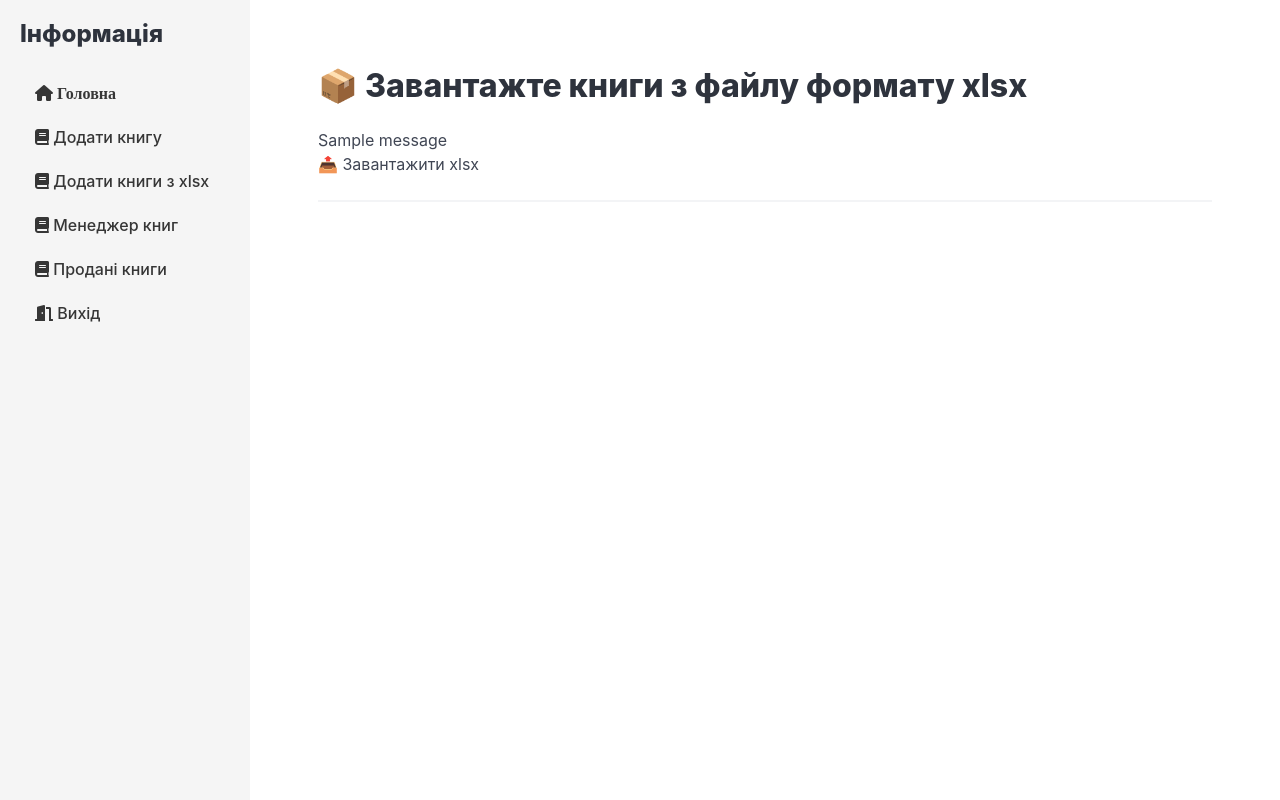
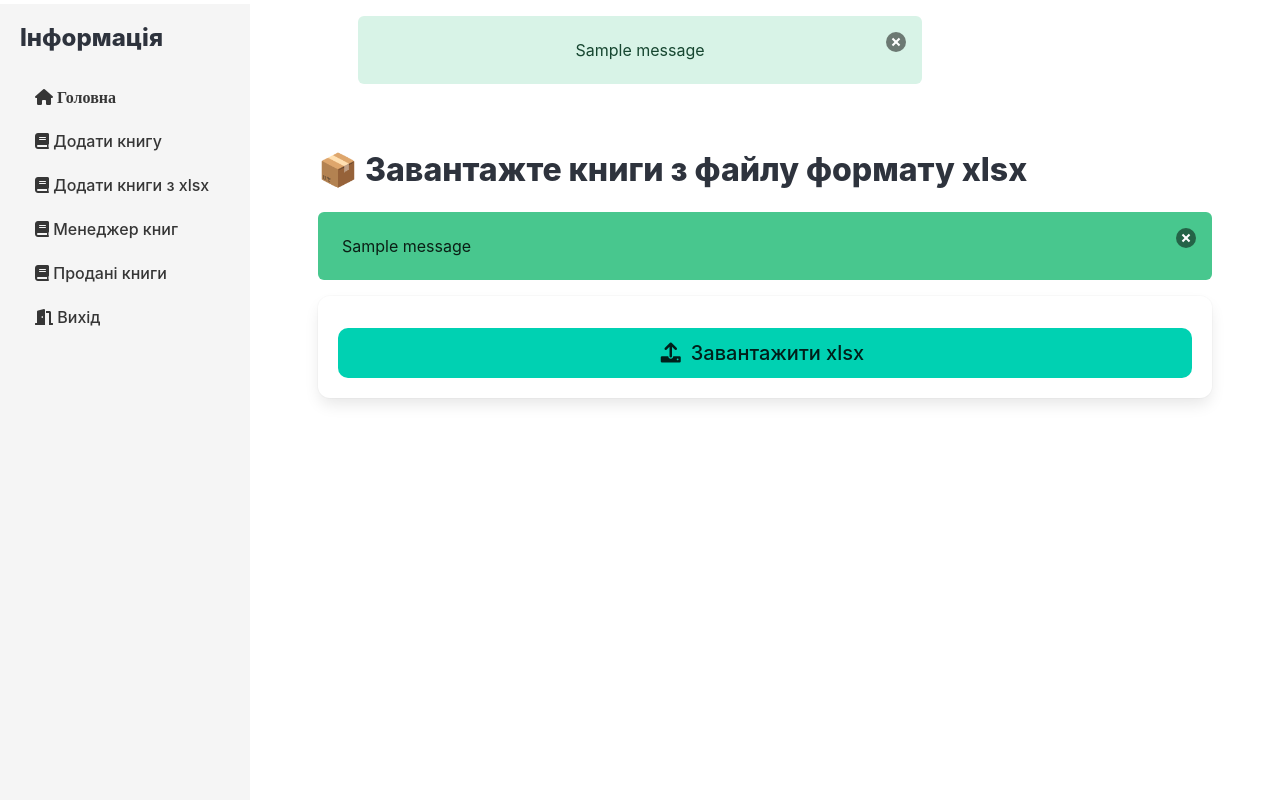
Before and after one commit to kateryna-nalivayko/MarketplaceBookStore, a Django app: template store/templates/store/import_books.html in a window 1280 px wide. Run offline with Django 5.2, Linux system fonts and the light colour scheme; the template is opened without the code that fills it: most values are stand-ins (such as "Sample title", 1, 10 or a date in 2020); one stand-in notice (Sample message) is shown; parts of the project's set-up code (start-up, migrations or seed data) failed here and were passed over; some libraries are stand-ins or nearby versions.

Commit message:
Enhance import books functionality: improve UI for messages, add file requirements context, and handle import errors with user notifications

```diff
--- a/store/templates/store/import_books.html
+++ b/store/templates/store/import_books.html
@@ -7,28 +7,35 @@
         <h1 class="title">📦 Завантажте книги з файлу формату xlsx</h1>
 
         {% if messages %}
-        <div>
+        <div class="messages mb-4">
             {% for message in messages %}
-            <p class="{% if message.tags %}alert alert-{{ message.tags }}{% endif %}">
+            <div class="notification {% if message.tags %}is-{{ message.tags }}{% endif %}">
                 {{ message }}
-            </p>
+                <button class="delete"></button>
+            </div>
             {% endfor %}
         </div>
         {% endif %}
 
-      <!-- CSV Upload Form -->
-      <form method="post" enctype="multipart/form-data" class="form-group">
+        <!-- Upload Form -->
+        <div class="box">
+            <form method="post" enctype="multipart/form-data" class="form">
                 {% csrf_token %}
+                <div class="field">
                     {{ form.as_p }}
-        <p>
-
-        </p>
-        <button type="submit" class="btn btn-primary">📤 Завантажити xlsx</button>
+                </div>
+                <div class="field">
+                    <div class="control">
+                        <button type="submit" class="button is-primary is-medium is-fullwidth">
+                            <span class="icon">
+                                <i class="fas fa-upload"></i>
+                            </span>
+                            <span>Завантажити xlsx</span>
+                        </button>
+                    </div>
+                </div>
             </form>
-
-      <hr>
-
-
+        </div>
     </div>
 </section>
 {% endblock %}
--- a/templates/include/notifications.html
+++ b/templates/include/notifications.html
@@ -12,6 +12,7 @@
     </div>
 </div>
 {% endif %}
+
 
 
   <div class="container mt-4">
--- a/templates/include/store-dash.html
+++ b/templates/include/store-dash.html
@@ -82,7 +82,7 @@
     </a>
 
     </div>
-
+    {% include "include/notifications.html" %}
 <div class="main-content">
     {% block content %}
     {% endblock content %}
```
Also changed, not shown: store/views.py (+60 -27 lines). Lines whose indentation alone changed are shown as unchanged.
